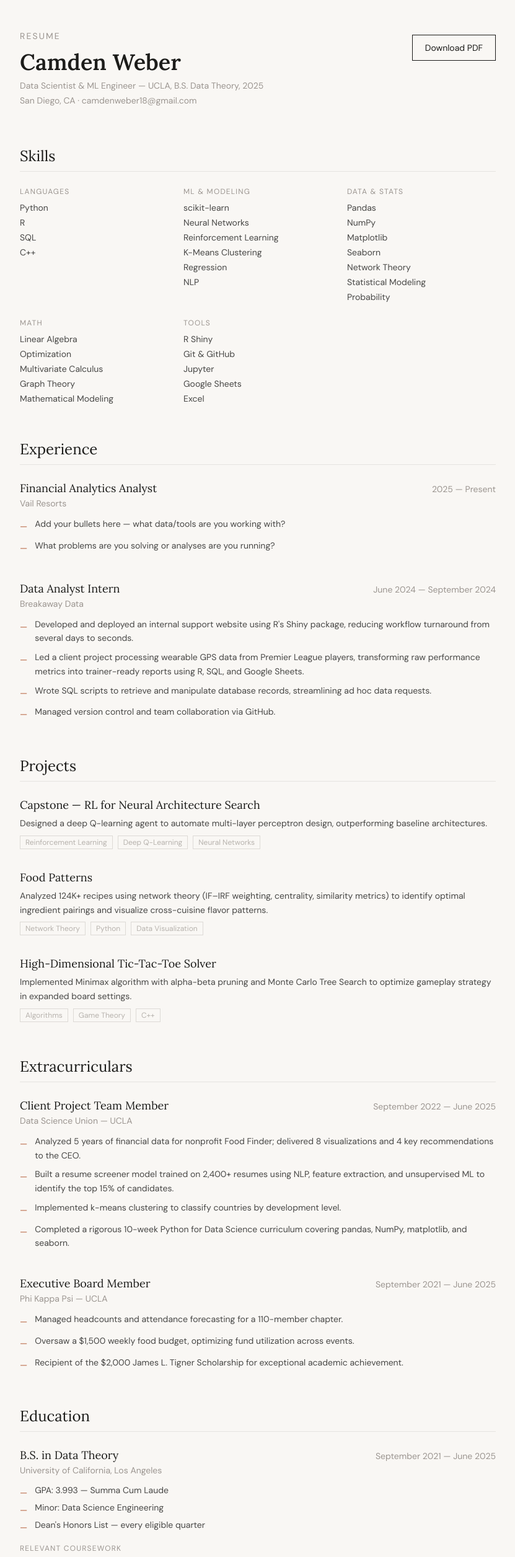
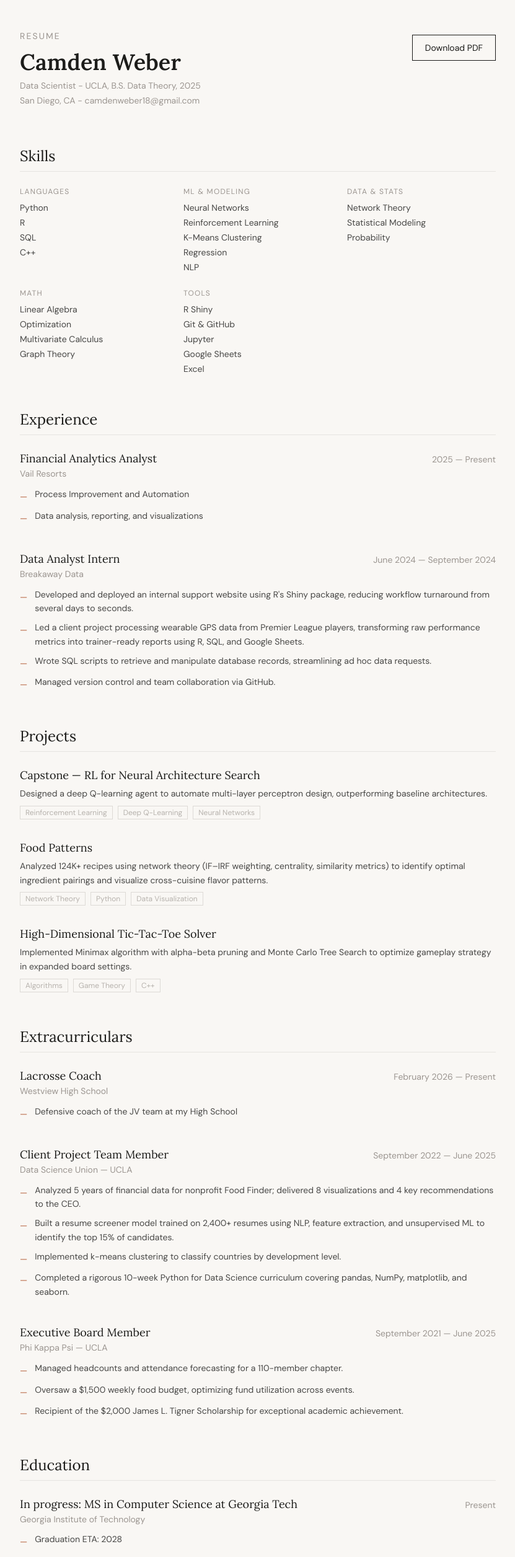
Before and after one commit to Camdenw1/camden-weber, a Next.js app: page /resume in a window 1280 px wide. Shown: the part 80-2592 px from the top of the page at 62% size, without its empty margins (224-1055 px from the left). Built offline with nearby package versions, Linux system fonts and the light colour scheme.

Commit message:
batch 1 of updates

```diff
--- a/app/about/page.tsx
+++ b/app/about/page.tsx
@@ -1,4 +1,5 @@
 import type { Metadata } from 'next'
+import Image from 'next/image'
 
 export const metadata: Metadata = {
   title: 'About — Camden Weber',
@@ -15,12 +16,15 @@ export default function About() {
           Hey, I'm Camden.
         </h1>
 
-        {/* Photo placeholder */}
-        <div className="w-full h-72 md:h-96 bg-moss/20 mb-12 overflow-hidden">
-          {/* Replace with: <Image src="/images/about.jpg" alt="Camden Weber" fill className="object-cover" /> */}
-          <div className="w-full h-full flex items-center justify-center text-stone text-sm font-sans">
-            [ Add a photo in /public/images/about.jpg ]
-          </div>
+        {/* About photo */}
+        <div className="relative w-full h-72 md:h-96 mb-12 overflow-hidden">
+          <Image
+            src="/images/about.jpg"
+            alt="Camden Weber"
+            fill
+            className="object-cover"
+            priority
+          />
         </div>
 
         {/* Bio */}
--- a/app/layout.tsx
+++ b/app/layout.tsx
@@ -8,12 +8,14 @@ const lora = Lora({
   subsets: ['latin'],
   variable: '--font-serif',
   display: 'swap',
+  preload: false,
 })
 
 const dmSans = DM_Sans({
   subsets: ['latin'],
   variable: '--font-sans',
   display: 'swap',
+  preload: false,
 })
 
 export const metadata: Metadata = {
--- a/app/resume/page.tsx
+++ b/app/resume/page.tsx
@@ -4,13 +4,6 @@ export const metadata: Metadata = {
   title: 'Resume — Camden Weber',
 }
 
-const skills = {
-  'Languages': ['Python', 'R', 'SQL', 'C++'],
-  'ML & Modeling': ['scikit-learn', 'Neural Networks', 'Reinforcement Learning', 'K-Means Clustering', 'Regression', 'NLP'],
-  'Data & Stats': ['Pandas', 'NumPy', 'Matplotlib', 'Seaborn', 'Network Theory', 'Statistical Modeling', 'Probability'],
-  'Math': ['Linear Algebra', 'Optimization', 'Multivariate Calculus', 'Graph Theory', 'Mathematical Modeling'],
-  'Tools': ['R Shiny', 'Git & GitHub', 'Jupyter', 'Google Sheets', 'Excel'],
-}
 
 const experience = [
   {
@@ -18,8 +11,8 @@ const experience = [
     company: 'Vail Resorts',
     period: '2025 — Present',
     bullets: [
-      'Add your bullets here — what data/tools are you working with?',
-      'What problems are you solving or analyses are you running?',
+      'Process Improvement and Automation',
+      'Data analysis, reporting, and visualizations',
     ],
   },
   {
@@ -35,7 +28,23 @@ const experience = [
   },
 ]
 
+const skills = {
+  'Languages': ['Python', 'R', 'SQL', 'C++'],
+  'ML & Modeling': ['Neural Networks', 'Reinforcement Learning', 'K-Means Clustering', 'Regression', 'NLP'],
+  'Data & Stats': ['Network Theory', 'Statistical Modeling', 'Probability'],
+  'Math': ['Linear Algebra', 'Optimization', 'Multivariate Calculus', 'Graph Theory'],
+  'Tools': ['R Shiny', 'Git & GitHub', 'Jupyter', 'Google Sheets', 'Excel'],
+}
+
 const extracurriculars = [
+  {
+    role: 'Lacrosse Coach',
+    org: 'Westview High School',
+    period: 'February 2026 — Present',
+    bullets: [
+      'Defensive coach of the JV team at my High School',
+    ],
+  },
   {
     role: 'Client Project Team Member',
     org: 'Data Science Union — UCLA',
@@ -79,6 +88,17 @@ const projects = [
 
 const education = [
   {
+    degree: 'In progress: MS in Computer Science at Georgia Tech',
+    school: 'Georgia Institute of Technology',
+    period: 'Present',
+    details: [
+      'Graduation ETA: 2028',
+    ],
+    coursework: [
+      'Machine Learning', 'Artificial Intelligence',
+    ],
+  },
+  {
     degree: 'B.S. in Data Theory',
     school: 'University of California, Los Angeles',
     period: 'September 2021 — June 2025',
@@ -106,8 +126,8 @@ export default function Resume() {
           <div>
             <p className="font-sans text-stone text-sm tracking-[0.15em] uppercase mb-3">Resume</p>
             <h1 className="font-serif text-4xl font-semibold">Camden Weber</h1>
-            <p className="text-stone mt-2 text-sm">Data Scientist & ML Engineer — UCLA, B.S. Data Theory, 2025</p>
-            <p className="text-stone text-sm mt-1">San Diego, CA · camdenweber18@gmail.com</p>
+            <p className="text-stone mt-2 text-sm">Data Scientist - UCLA, B.S. Data Theory, 2025</p>
+            <p className="text-stone text-sm mt-1">San Diego, CA - camdenweber18@gmail.com</p>
           </div>
           <a
             href="/Camden_Weber_Resume.pdf"
@@ -255,7 +275,7 @@ export default function Resume() {
             <div>
               <p className="text-xs uppercase tracking-widest text-stone mb-2">Outside the Screen</p>
               <p className="text-sm text-bark/80 leading-relaxed">
-                Marathons, backpacking, skiing, sports, bass guitar
+                Running, hiking, backpacking, skiing, sports, bass guitar
               </p>
             </div>
           </div>
--- a/next.config.js
+++ b/next.config.js
@@ -3,6 +3,5 @@ const nextConfig = {
   images: {
     remotePatterns: [],
   },
-}
-
-module.exports = nextConfig
+  experimental: {
+    turbo: {}
```
Also changed, not shown: 1 other file (tests, documents, lock files or other folders).
